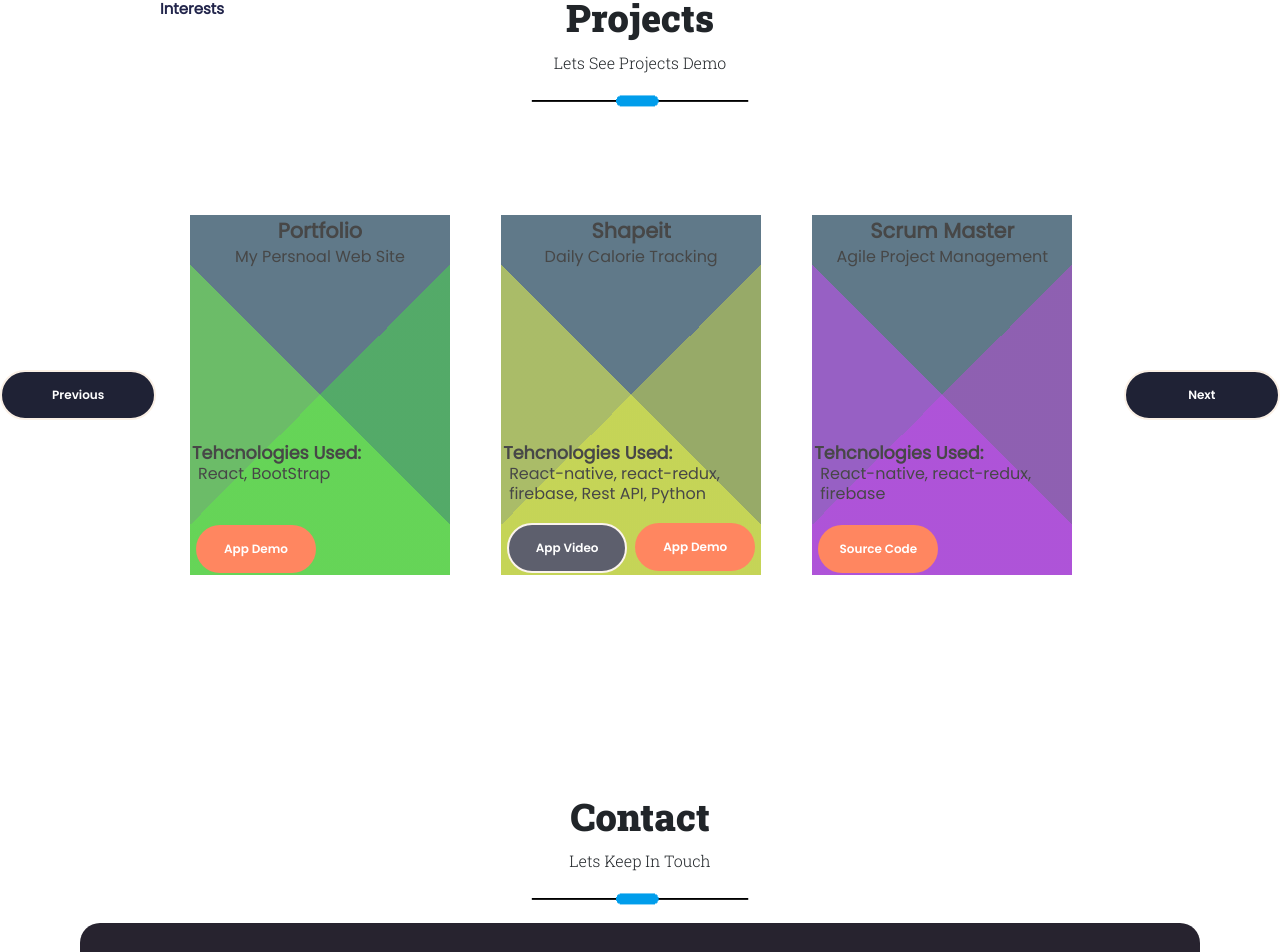
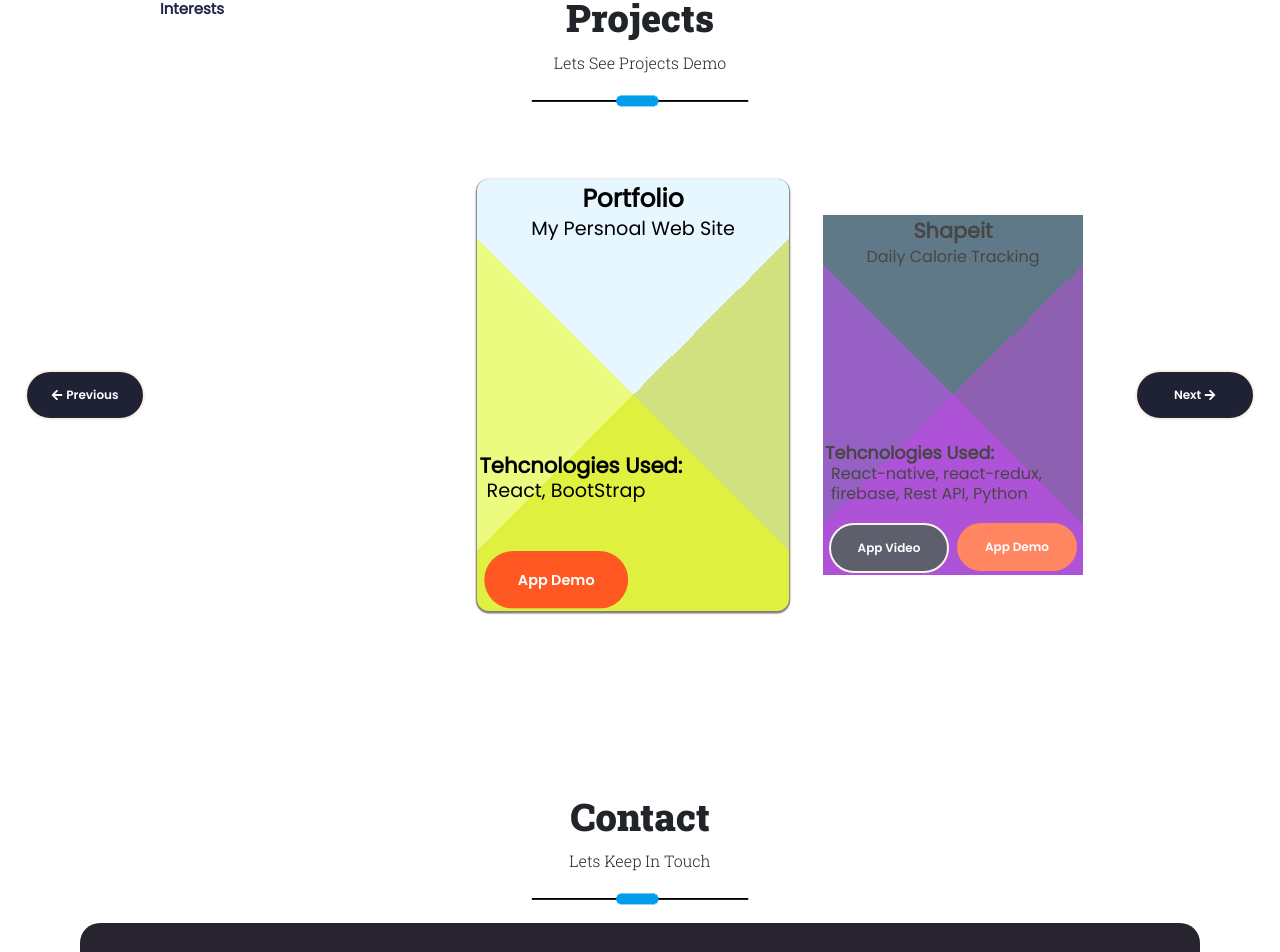
Before and after one commit to farucis/Portfolio-Faruch-I, a React (Create React App) app: page / in a window 1280 px wide. Shown: the part 2079-3031 px from the top of the page. Built offline with nearby package versions, Linux system fonts and the light colour scheme; a web font is replaced by a local one.

Commit message:
end projects scroll options

```diff
--- a/src/PortfolioContainer/Projects/Projects.css
+++ b/src/PortfolioContainer/Projects/Projects.css
@@ -20,7 +20,7 @@
   padding-inline: 8px;
   display: flex;
   scroll-snap-type: x mandatory;
-  overflow-x: scroll;
+  overflow-x: hidden;
   overflow-y: hidden;
   width: 990px;
 }
@@ -29,8 +29,11 @@
   display: flex;
   height: 360px;
   min-width: 260px;
-  margin: 2vw;
-  transition: all 0.8s ease-out;
+  margin: 30px;
+  transform: scale(1);
+  transition: all 0.8s ease-out 0.2s;
+  transition-delay: 0.2s;
+
   opacity: 0.72;
   background-size: cover;
   background-color: rgb(35, 70, 92);
@@ -41,7 +44,19 @@
     ),
     linear-gradient(-45deg, rgba(0, 136, 204, 0.5) 50%, transparent 50%);
 }
-.demo-projects-parent section:nth-child(1) {
+.demo-projects-parent .current-project {
+  scroll-snap-align: center;
+  transform: scale(1.2);
+  border-radius: 10px;
+  opacity: 1;
+  box-shadow: 0 1px 1px 1px rgba(0, 0, 0, 0.5);
+  z-index: 100;
+  transition: all 0.8s ease-in-out 0.2s;
+  transition-delay: 0.3s;
+  background-color: #e6f7ff;
+}
+
+.demo-projects-parent section:nth-child(7) {
   background-image: linear-gradient(
       45deg,
       rgba(68, 255, 0, 0.5) 50%,
@@ -90,14 +105,14 @@
     linear-gradient(-45deg, rgba(0, 204, 204, 0.5) 50%, transparent 50%);
 }
 
-.demo-projects-parent section:hover {
-  transform: scale(1.2);
+.demo-projects-parent .other-projects:hover {
+  transform: scale(1.05);
   border-radius: 10px;
-  opacity: 1;
+  opacity: 0.9;
   box-shadow: 0 1px 1px 1px rgba(0, 0, 0, 0.5);
-  z-index: 100;
+  z-index: 80;
   transition: all 0.4s ease-in-out;
-  background-color: #e6f7ff;
+  background-color: #9d9d9d;
 }
 
 /* section: css */
@@ -175,6 +190,12 @@
   background-color: rgb(44, 44, 44);
 }
 
+/* blank section: css */
+.project-blank-section-container {
+  width: 320px;
+  flex-direction: column;
+  height: 200px;
+}
 /* width sizes: css */
 
 @media screen and (max-width: 1110px) {
@@ -183,6 +204,7 @@
 @media screen and (max-width: 810px) {
   .p-scroll {
     width: 90vw;
+    overflow-x: scroll;
   }
   .demo-projects-parent section {
     height: 400px;
--- a/src/PortfolioContainer/Projects/Projects.js
+++ b/src/PortfolioContainer/Projects/Projects.js
@@ -1,6 +1,7 @@
 import React from "react";
 import "./Projects.css";
 import { useScroll } from "react-use";
+import { FaArrowLeft, FaArrowRight } from "react-icons/fa";
 
 import TitleHeader from "../Header/TitleHeader";
 const projects = [
@@ -46,7 +47,7 @@ const projects = [
     source_url: "https://github.com/farucis/SmartBook-1",
   },
   {
-    name: "Recommendation System ",
+    name: "Recommendation System",
     summary: "CF/CBF and Hybrid Recommendation System ",
     tehcnologies: "Python, numpy, pandas, sklearn, matplotlib",
     url: null,
@@ -65,15 +66,24 @@ const projects = [
 ];
 
 const Project = (name) => {
+  const width = window.innerWidth;
+
   const projectsScrollRef = React.useRef(null);
   const { x } = useScroll(projectsScrollRef);
-  const offseting = 314;
+  const offseting = 320;
+  const [currentProject, setCurrentProject] = React.useState("Portfolio");
+
+  //console.log(document.getElementById("Shapeit").offsetLeft / offseting);
 
   const scrollToNext = (ref) => {
     ref.current.scrollTo({
       left: x + offseting,
       behavior: "smooth",
     });
+    if (Math.round(x / offseting) + 1 <= projects.length - 1) {
+      let CurrentProjectOffset = Math.round(x / offseting) + 1;
+      setCurrentProject(projects[CurrentProjectOffset].name);
+    }
   };
 
   const scrollToBack = (ref) => {
@@ -81,38 +91,71 @@ const Project = (name) => {
       left: x - offseting,
       behavior: "smooth",
     });
+    if (Math.round(x / offseting) - 1 >= 0) {
+      let CurrentProjectOffset = Math.round(x / offseting) - 1;
+      setCurrentProject(projects[CurrentProjectOffset].name);
+    }
   };
 
-  const width = window.innerWidth;
+  const scrollByOffset = (ref, name) => {
+    const offsetCurrent = document.getElementById(currentProject).offsetLeft;
+    const offset = document.getElementById(name).offsetLeft;
+
+    ref.current.scrollTo({
+      left: offset,
+      behavior: "smooth",
+    });
+
+    if (width < 810) {
+      let CurrentProjectOffset = Math.round(offset / 300) - 1;
+
+      if (width <= 375) CurrentProjectOffset = Math.round(offset / 260) - 1;
+
+      setCurrentProject(projects[CurrentProjectOffset].name);
+    } else {
+      if (offsetCurrent > offset) scrollToBack(ref);
+      else if (offsetCurrent < offset) scrollToNext(ref);
+    }
+  };
+
   return (
     <div className="demo-projects-container">
       <TitleHeader title="Projects" subTitle="Lets See Projects Demo" />
       <div className="demo-projects-parent">
-        {width > 768 ? (
+        {width > 810 ? (
           <button
             className="btn primary-btn"
+            style={{ width: "120px" }}
             onClick={() => scrollToBack(projectsScrollRef)}
           >
-            Previous
+            <FaArrowLeft /> Previous
           </button>
         ) : null}
         <div className="p-scroll" ref={projectsScrollRef}>
+          <BlankSpace place="start" />
           {projects.map((project, index) => (
             <section
+              className={
+                currentProject === project.name
+                  ? "current-project"
+                  : "other-projects"
+              }
               key={index}
               id={project.name}
-              //onClick={() => scrollToNext(projectsScrollRef)}
+              onClick={() => scrollByOffset(projectsScrollRef, project.name)}
             >
               <ProjectSection project={project} />
             </section>
           ))}
+          <BlankSpace place="end" />
         </div>
-        {width > 768 ? (
+        {width > 810 ? (
           <button
             className="btn primary-btn"
+            style={{ width: "120px" }}
             onClick={() => scrollToNext(projectsScrollRef)}
           >
-            Next
+            Next <FaArrowRight />
           </button>
         ) : null}
       </div>
@@ -181,4 +224,15 @@ const ProjectSection = ({ project }) => {
   );
 };
 
+const BlankSpace = (props) => {
+  return (
+    <div
+      id={props.place}
+      //onClick={() => scrollToNext(projectsScrollRef)}
+    >
+      <div className="project-blank-section-container"></div>
+    </div>
+  );
+};
+
 export default Project;
```
